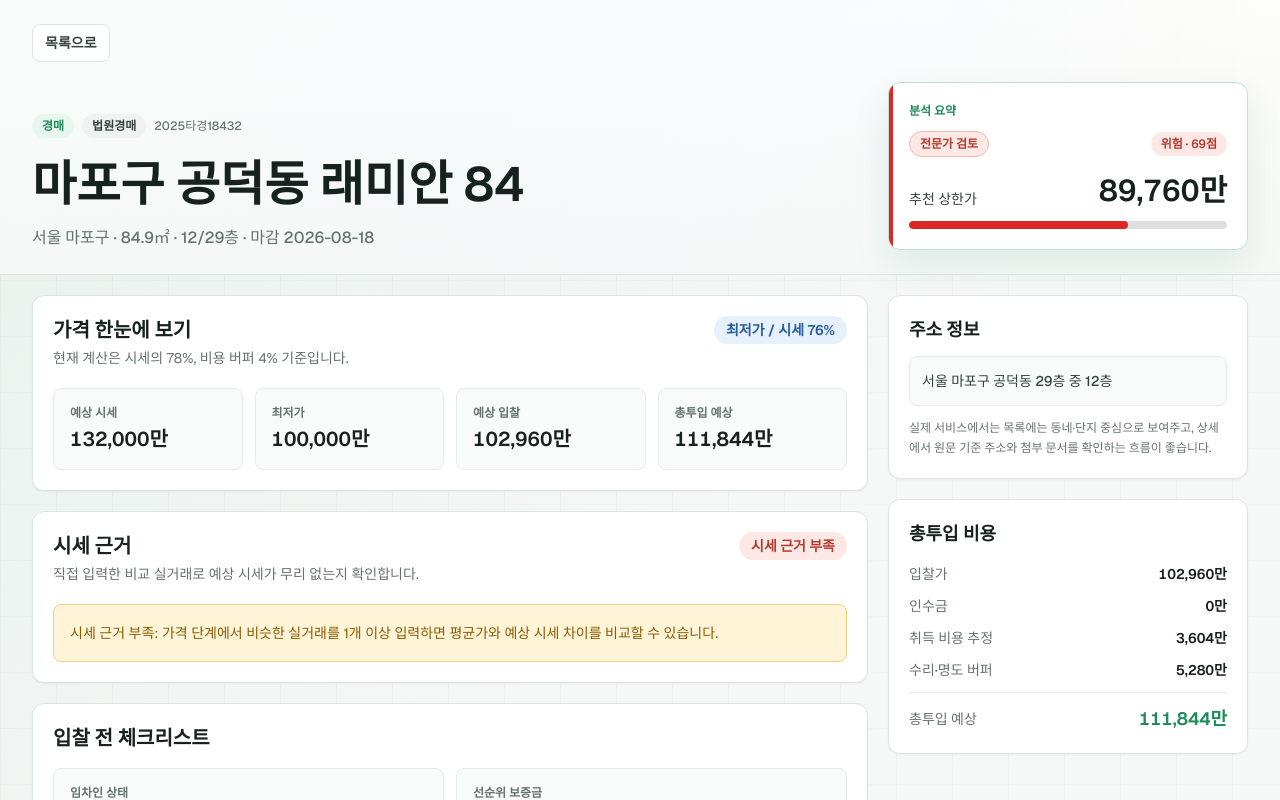
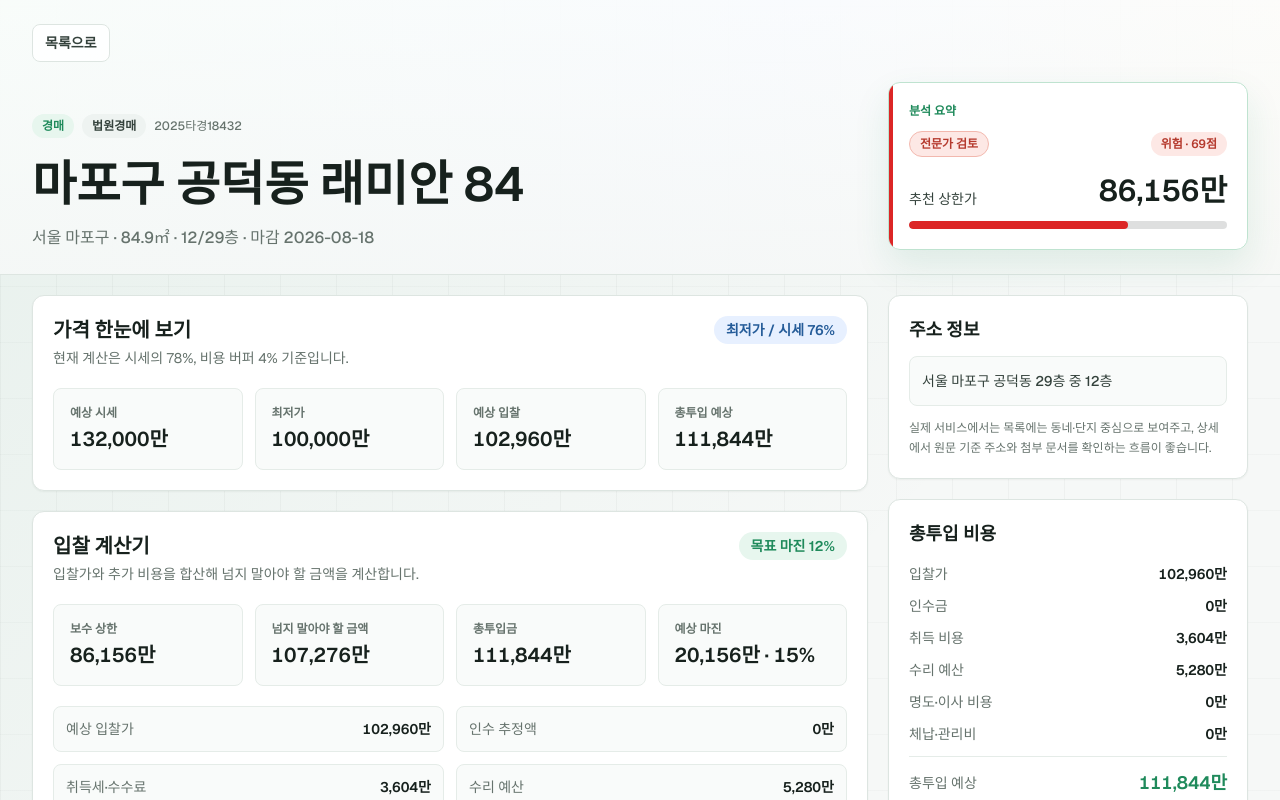
Before and after one commit to jinSsol/auction-risk-analyzer, a Next.js app: page /properties/sample-1 in a window 1280 px wide. Shown: the top 800 px of the page. Built offline with nearby package versions, Linux system fonts and the light colour scheme.

Commit message:
Upgrade bid calculator

```diff
--- a/app/lib/auction-analysis.ts
+++ b/app/lib/auction-analysis.ts
@@ -81,13 +81,40 @@
   const level: RiskLevel =
     cappedRisk >= 65 ? "위험" : cappedRisk >= 38 ? "주의" : "안정";
   const baseDiscount = level === "위험" ? 0.72 : level === "주의" ? 0.8 : 0.87;
-  const buffer = item.market * (bufferRatio / 100);
-  const suggested = Math.max(
+  const calculator = item.bidCalculator;
+  const takeoverAmount = calculator?.takeoverAmount ?? item.takeoverAmount;
+  const plannedBid =
+    calculator && calculator.plannedBid > 0
+      ? calculator.plannedBid
+      : Math.round(item.market * (bidRatio / 100));
+  const desiredMarginRate =
+    calculator && calculator.desiredMarginRate > 0
+      ? calculator.desiredMarginRate
+      : 12;
+  const acquisitionTaxAndFees =
+    calculator && calculator.acquisitionTaxAndFees > 0
+      ? calculator.acquisitionTaxAndFees
+      : Math.round(plannedBid * 0.035);
+  const repairBudget =
+    calculator && calculator.repairBudget > 0
+      ? calculator.repairBudget
+      : Math.round(item.market * (bufferRatio / 100));
+  const evictionBudget = calculator?.evictionBudget ?? 0;
+  const unpaidFees = calculator?.unpaidFees ?? 0;
+  const extraCosts =
+    acquisitionTaxAndFees + repairBudget + evictionBudget + unpaidFees;
+  const conservativeBidCeiling = Math.max(
     0,
-    Math.round(item.market * baseDiscount - item.takeoverAmount - buffer)
+    Math.round(item.market * baseDiscount - takeoverAmount - extraCosts)
   );
-  const plannedBid = Math.round(item.market * (bidRatio / 100));
-  const allIn = plannedBid + item.takeoverAmount;
+  const doNotBidAbove = Math.max(
+    0,
+    Math.round(
+      item.market * (1 - desiredMarginRate / 100) - takeoverAmount - extraCosts
+    )
+  );
+  const suggested = Math.min(conservativeBidCeiling, doNotBidAbove);
+  const allIn = plannedBid + takeoverAmount + extraCosts;
   const margin = item.market - allIn;
   const marginRate = (margin / item.market) * 100;
   const minGap = plannedBid - item.minimum;
@@ -106,7 +133,16 @@
     risk: cappedRisk,
     level,
     suggested,
+    conservativeBidCeiling,
+    doNotBidAbove,
     plannedBid,
+    takeoverAmount,
+    acquisitionTaxAndFees,
+    repairBudget,
+    evictionBudget,
+    unpaidFees,
+    extraCosts,
+    desiredMarginRate,
     allIn,
     margin,
     marginRate,
--- a/app/lib/auction-storage.ts
+++ b/app/lib/auction-storage.ts
@@ -1,4 +1,4 @@
-import type { AuctionItem, ComparableSale } from "./auction-types";
+import type { AuctionItem, BidCalculatorInputs, ComparableSale } from "./auction-types";
 import { normalizeRightsChecklist } from "./rights-checklist";
 
 export const USER_ITEMS_STORAGE_KEY = "auction-risk-analyzer:user-items:v1";
@@ -46,6 +46,24 @@
   };
 }
 
+function normalizeBidCalculator(
+  value: unknown,
+  fallbackTakeoverAmount: number
+): BidCalculatorInputs {
+  const input =
+    value && typeof value === "object" ? (value as Partial<BidCalculatorInputs>) : {};
+
+  return {
+    plannedBid: numberOrZero(input.plannedBid),
+    takeoverAmount: numberOrZero(input.takeoverAmount) || fallbackTakeoverAmount,
+    acquisitionTaxAndFees: numberOrZero(input.acquisitionTaxAndFees),
+    repairBudget: numberOrZero(input.repairBudget),
+    evictionBudget: numberOrZero(input.evictionBudget),
+    unpaidFees: numberOrZero(input.unpaidFees),
+    desiredMarginRate: numberOrZero(input.desiredMarginRate),
+  };
+}
+
 function normalizeUserAuctionItem(value: unknown): UserAuctionItem | null {
   if (!value || typeof value !== "object") return null;
 
@@ -53,6 +71,8 @@
   if (typeof item.id !== "string" || !item.id.startsWith("user-")) return null;
   if (item.source !== "user") return null;
   if (typeof item.title !== "string" || item.title.trim().length === 0) return null;
+
+  const takeoverAmount = numberOrZero(item.takeoverAmount);
 
   return {
     id: item.id,
@@ -88,7 +108,7 @@
         ? item.tenant
         : "확인 필요",
     seniorDeposit: numberOrZero(item.seniorDeposit),
-    takeoverAmount: numberOrZero(item.takeoverAmount),
+    takeoverAmount,
     liens: Boolean(item.liens),
     illegalBuilding: Boolean(item.illegalBuilding),
     taxRisk: Boolean(item.taxRisk),
@@ -109,6 +129,7 @@
           .slice(0, 3)
       : [],
     rightsChecklist: normalizeRightsChecklist(item.rightsChecklist),
+    bidCalculator: normalizeBidCalculator(item.bidCalculator, takeoverAmount),
   };
 }
 
--- a/app/properties/PropertyForm.tsx
+++ b/app/properties/PropertyForm.tsx
@@ -18,6 +18,7 @@
 } from "../lib/rights-checklist";
 import type {
   AuctionItem,
+  BidCalculatorInputs,
   ComparableSale,
   PropertyType,
   RightsChecklistAnswer,
@@ -56,6 +57,7 @@
   userMemo: string;
   comparableSales: ComparableSaleDraft[];
   rightsChecklist: RightsChecklistAnswers;
+  bidCalculator: BidCalculatorDraft;
 };
 
 type ComparableSaleDraft = {
@@ -66,6 +68,16 @@
   floor: string;
   price: string;
   memo: string;
+};
+
+type BidCalculatorDraft = {
+  plannedBid: string;
+  takeoverAmount: string;
+  acquisitionTaxAndFees: string;
+  repairBudget: string;
+  evictionBudget: string;
+  unpaidFees: string;
+  desiredMarginRate: string;
 };
 
 const emptyDraft: Draft = {
@@ -95,6 +107,7 @@
   userMemo: "",
   comparableSales: createEmptyComparableSaleDrafts(),
   rightsChecklist: createDefaultRightsChecklist(),
+  bidCalculator: createEmptyBidCalculatorDraft(),
 };
 
 const steps = ["출처", "기본 정보", "가격", "점유·메모"];
@@ -378,6 +391,14 @@
     );
   }
 
+  function updateBidCalculator<K extends keyof BidCalculatorDraft>(
+    key: K,
+    value: BidCalculatorDraft[K]
+  ) {
+    update("bidCalculator", { ...draft.bidCalculator, [key]: value });
+    if (key === "takeoverAmount") update("takeoverAmount", value);
+  }
+
   return (
     <div className="grid gap-4">
       <p className="rounded-lg border border-[#CFE3F8] bg-[#E7F0FF] px-3 py-2 text-sm font-medium text-[#255C99]">
@@ -390,6 +411,73 @@
         <TextInput label="최근 실거래" value={draft.lastTrade} onChange={(value) => update("lastTrade", value)} inputMode="numeric" placeholder="129500" />
       </div>
       <TextInput label="유찰 횟수" value={draft.failedBids} onChange={(value) => update("failedBids", value)} inputMode="numeric" placeholder="0" />
+      <section className="rounded-xl border border-[#DDE5E1] bg-white p-4 shadow-[0_1px_2px_rgba(23,33,29,0.05)]">
+        <div className="flex flex-wrap items-start justify-between gap-2">
+          <div>
+            <h2 className="text-sm font-semibold text-[#17211D]">
+              고급 입찰 계산기
+            </h2>
+            <p className="mt-1 text-xs leading-5 text-[#66736D]">
+              입찰가 외 취득비, 수리비, 명도비, 체납 비용과 목표 안전마진을
+              넣으면 상세에서 총투입금과 상한가를 다시 계산합니다.
+            </p>
+          </div>
+          <span className="rounded-full bg-[#E7F0FF] px-2.5 py-1 text-xs font-semibold text-[#255C99]">
+            만원 단위
+          </span>
+        </div>
+        <div className="mt-4 grid gap-4 sm:grid-cols-2">
+          <TextInput
+            label="예상 입찰가"
+            value={draft.bidCalculator.plannedBid}
+            onChange={(value) => updateBidCalculator("plannedBid", value)}
+            inputMode="numeric"
+            placeholder="예: 98000"
+          />
+          <TextInput
+            label="인수 추정액"
+            value={draft.bidCalculator.takeoverAmount}
+            onChange={(value) => updateBidCalculator("takeoverAmount", value)}
+            inputMode="numeric"
+            placeholder="0"
+          />
+          <TextInput
+            label="취득세·수수료"
+            value={draft.bidCalculator.acquisitionTaxAndFees}
+            onChange={(value) => updateBidCalculator("acquisitionTaxAndFees", value)}
+            inputMode="numeric"
+            placeholder="비우면 입찰가의 3.5%"
+          />
+          <TextInput
+            label="수리 예산"
+            value={draft.bidCalculator.repairBudget}
+            onChange={(value) => updateBidCalculator("repairBudget", value)}
+            inputMode="numeric"
+            placeholder="예: 1500"
+          />
+          <TextInput
+            label="명도·이사 협의비"
+            value={draft.bidCalculator.evictionBudget}
+            onChange={(value) => updateBidCalculator("evictionBudget", value)}
+            inputMode="numeric"
+            placeholder="예: 500"
+          />
+          <TextInput
+            label="체납·관리비 추정"
+            value={draft.bidCalculator.unpaidFees}
+            onChange={(value) => updateBidCalculator("unpaidFees", value)}
+            inputMode="numeric"
+            placeholder="예: 200"
+          />
+          <TextInput
+            label="목표 안전마진(%)"
+            value={draft.bidCalculator.desiredMarginRate}
+            onChange={(value) => updateBidCalculator("desiredMarginRate", value)}
+            inputMode="numeric"
+            placeholder="12"
+          />
+        </div>
+      </section>
       <div className="rounded-xl border border-[#DDE5E1] bg-[#F9FBFA] p-4">
         <div className="flex flex-wrap items-start justify-between gap-2">
           <div>
@@ -425,6 +513,11 @@
     update("rightsChecklist", { ...draft.rightsChecklist, [id]: answer });
   }
 
+  function updateTakeoverAmount(value: string) {
+    update("takeoverAmount", value);
+    update("bidCalculator", { ...draft.bidCalculator, takeoverAmount: value });
+  }
+
   return (
     <div className="grid gap-4">
       <Field label="임차인 상태">
@@ -440,7 +533,7 @@
       </Field>
       <div className="grid gap-4 sm:grid-cols-2">
         <TextInput label="선순위 보증금" value={draft.seniorDeposit} onChange={(value) => update("seniorDeposit", value)} inputMode="numeric" placeholder="0" />
-        <TextInput label="인수 추정액" value={draft.takeoverAmount} onChange={(value) => update("takeoverAmount", value)} inputMode="numeric" placeholder="0" />
+        <TextInput label="인수 추정액" value={draft.takeoverAmount} onChange={updateTakeoverAmount} inputMode="numeric" placeholder="0" />
       </div>
       <div className="grid gap-2 sm:grid-cols-3">
         <Toggle label="유치권" checked={draft.liens} onChange={(value) => update("liens", value)} />
@@ -765,6 +858,7 @@
     userMemo: memo,
     comparableSales: comparableSalesFromDraft(draft.comparableSales),
     rightsChecklist: draft.rightsChecklist,
+    bidCalculator: bidCalculatorFromDraft(draft.bidCalculator),
   };
 }
 
@@ -796,6 +890,7 @@
     userMemo: item.userMemo ?? item.notes.join("\n"),
     comparableSales: comparableSalesToDraft(item.comparableSales ?? []),
     rightsChecklist: item.rightsChecklist ?? createDefaultRightsChecklist(),
+    bidCalculator: bidCalculatorToDraft(item.bidCalculator, item.takeoverAmount),
   };
 }
 
@@ -809,6 +904,49 @@
     price: "",
     memo: "",
   }));
+}
+
+function createEmptyBidCalculatorDraft(): BidCalculatorDraft {
+  return {
+    plannedBid: "",
+    takeoverAmount: "",
+    acquisitionTaxAndFees: "",
+    repairBudget: "",
+    evictionBudget: "",
+    unpaidFees: "",
+    desiredMarginRate: "12",
+  };
+}
+
+function bidCalculatorFromDraft(draft: BidCalculatorDraft): BidCalculatorInputs {
+  return {
+    plannedBid: toNumber(draft.plannedBid),
+    takeoverAmount: toNumber(draft.takeoverAmount),
+    acquisitionTaxAndFees: toNumber(draft.acquisitionTaxAndFees),
+    repairBudget: toNumber(draft.repairBudget),
+    evictionBudget: toNumber(draft.evictionBudget),
+    unpaidFees: toNumber(draft.unpaidFees),
+    desiredMarginRate: toNumber(draft.desiredMarginRate) || 12,
+  };
+}
+
+function bidCalculatorToDraft(
+  calculator: BidCalculatorInputs | undefined,
+  takeoverAmount: number
+): BidCalculatorDraft {
+  return {
+    plannedBid: calculator?.plannedBid ? String(calculator.plannedBid) : "",
+    takeoverAmount: String(calculator?.takeoverAmount || takeoverAmount || ""),
+    acquisitionTaxAndFees: calculator?.acquisitionTaxAndFees
+      ? String(calculator.acquisitionTaxAndFees)
+      : "",
+    repairBudget: calculator?.repairBudget ? String(calculator.repairBudget) : "",
+    evictionBudget: calculator?.evictionBudget
+      ? String(calculator.evictionBudget)
+      : "",
+    unpaidFees: calculator?.unpaidFees ? String(calculator.unpaidFees) : "",
+    desiredMarginRate: String(calculator?.desiredMarginRate || 12),
+  };
 }
 
 function comparableSalesFromDraft(sales: ComparableSaleDraft[]): ComparableSale[] {
--- a/app/properties/[id]/PropertyDetailClient.tsx
+++ b/app/properties/[id]/PropertyDetailClient.tsx
@@ -73,9 +73,6 @@
   }
 
   const analysis = analyze(item, 78, 4);
-  const acquisitionCosts = Math.round(analysis.plannedBid * 0.035);
-  const repairReserve = Math.round(item.market * 0.04);
-  const totalWithBuffer = analysis.allIn + acquisitionCosts + repairReserve;
   const comparableAnalysis = analyzeComparableSales(item);
   const rightsSummary = summarizeRightsChecklist(item.rightsChecklist);
 
@@ -170,7 +167,38 @@
               <Info label="예상 시세" value={uk(item.market)} />
               <Info label="최저가" value={uk(item.minimum)} />
               <Info label="예상 입찰" value={uk(analysis.plannedBid)} />
-              <Info label="총투입 예상" value={uk(totalWithBuffer)} />
+              <Info label="총투입 예상" value={uk(analysis.allIn)} />
+            </div>
+          </section>
+
+          <section className="interactive-card rounded-xl border border-[#DDE5E1] bg-white p-5 shadow-[0_1px_2px_rgba(23,33,29,0.05)] hover:shadow-[0_12px_30px_rgba(23,33,29,0.07)]">
+            <div className="flex flex-wrap items-start justify-between gap-4">
+              <div>
+                <h2 className="text-xl font-semibold">입찰 계산기</h2>
+                <p className="mt-1 text-sm text-[#66736D]">
+                  입찰가와 추가 비용을 합산해 넘지 말아야 할 금액을 계산합니다.
+                </p>
+              </div>
+              <span className="rounded-full bg-[#E7F6EE] px-3 py-1 text-sm font-semibold text-[#1F8A5B]">
+                목표 마진 {percent(analysis.desiredMarginRate)}
+              </span>
+            </div>
+            <div className="mt-5 grid gap-3 sm:grid-cols-2 xl:grid-cols-4">
+              <Info label="보수 상한" value={uk(analysis.conservativeBidCeiling)} />
+              <Info label="넘지 말아야 할 금액" value={uk(analysis.doNotBidAbove)} />
+              <Info label="총투입금" value={uk(analysis.allIn)} />
+              <Info
+                label="예상 마진"
+                value={`${uk(analysis.margin)} · ${percent(analysis.marginRate)}`}
+              />
+            </div>
+            <div className="mt-5 grid gap-3 md:grid-cols-2">
+              <CostLine label="예상 입찰가" value={uk(analysis.plannedBid)} />
+              <CostLine label="인수 추정액" value={uk(analysis.takeoverAmount)} />
+              <CostLine label="취득세·수수료" value={uk(analysis.acquisitionTaxAndFees)} />
+              <CostLine label="수리 예산" value={uk(analysis.repairBudget)} />
+              <CostLine label="명도·이사 협의비" value={uk(analysis.evictionBudget)} />
+              <CostLine label="체납·관리비 추정" value={uk(analysis.unpaidFees)} />
             </div>
           </section>
 
@@ -365,11 +393,17 @@
             <h2 className="text-lg font-semibold">총투입 비용</h2>
             <div className="mt-4 space-y-3">
               <MiniLine label="입찰가" value={uk(analysis.plannedBid)} />
-              <MiniLine label="인수금" value={uk(item.takeoverAmount)} />
-              <MiniLine label="취득 비용 추정" value={uk(acquisitionCosts)} />
-              <MiniLine label="수리·명도 버퍼" value={uk(repairReserve)} />
+              <MiniLine label="인수금" value={uk(analysis.takeoverAmount)} />
+              <MiniLine label="취득 비용" value={uk(analysis.acquisitionTaxAndFees)} />
+              <MiniLine label="수리 예산" value={uk(analysis.repairBudget)} />
+              <MiniLine label="명도·이사 비용" value={uk(analysis.evictionBudget)} />
+              <MiniLine label="체납·관리비" value={uk(analysis.unpaidFees)} />
               <div className="border-t border-[#E5ECE8] pt-3">
-                <MiniLine label="총투입 예상" value={uk(totalWithBuffer)} strong />
+                <MiniLine label="총투입 예상" value={uk(analysis.allIn)} strong />
+              </div>
+              <div className="border-t border-[#E5ECE8] pt-3">
+                <MiniLine label="상한 기준" value={uk(analysis.doNotBidAbove)} />
+                <MiniLine label="예상 마진" value={percent(analysis.marginRate)} strong />
               </div>
             </div>
           </section>
@@ -440,6 +474,15 @@
     <div className="rounded-lg border border-[#E5ECE8] bg-[#F9FBFA] p-4">
       <p className="text-xs font-semibold text-[#66736D]">{label}</p>
       <p className="mt-1 text-xl font-semibold tabular-nums text-[#17211D]">{value}</p>
+    </div>
+  );
+}
+
+function CostLine({ label, value }: { label: string; value: string }) {
+  return (
+    <div className="flex items-center justify-between gap-3 rounded-lg border border-[#E5ECE8] bg-[#F9FBFA] p-3 text-sm">
+      <span className="font-medium text-[#66736D]">{label}</span>
+      <span className="font-semibold tabular-nums text-[#17211D]">{value}</span>
     </div>
   );
 }
```
Also changed, not shown: app/lib/auction-types.ts (+11 -0 lines), 2 other files (tests, documents, lock files or other folders).
